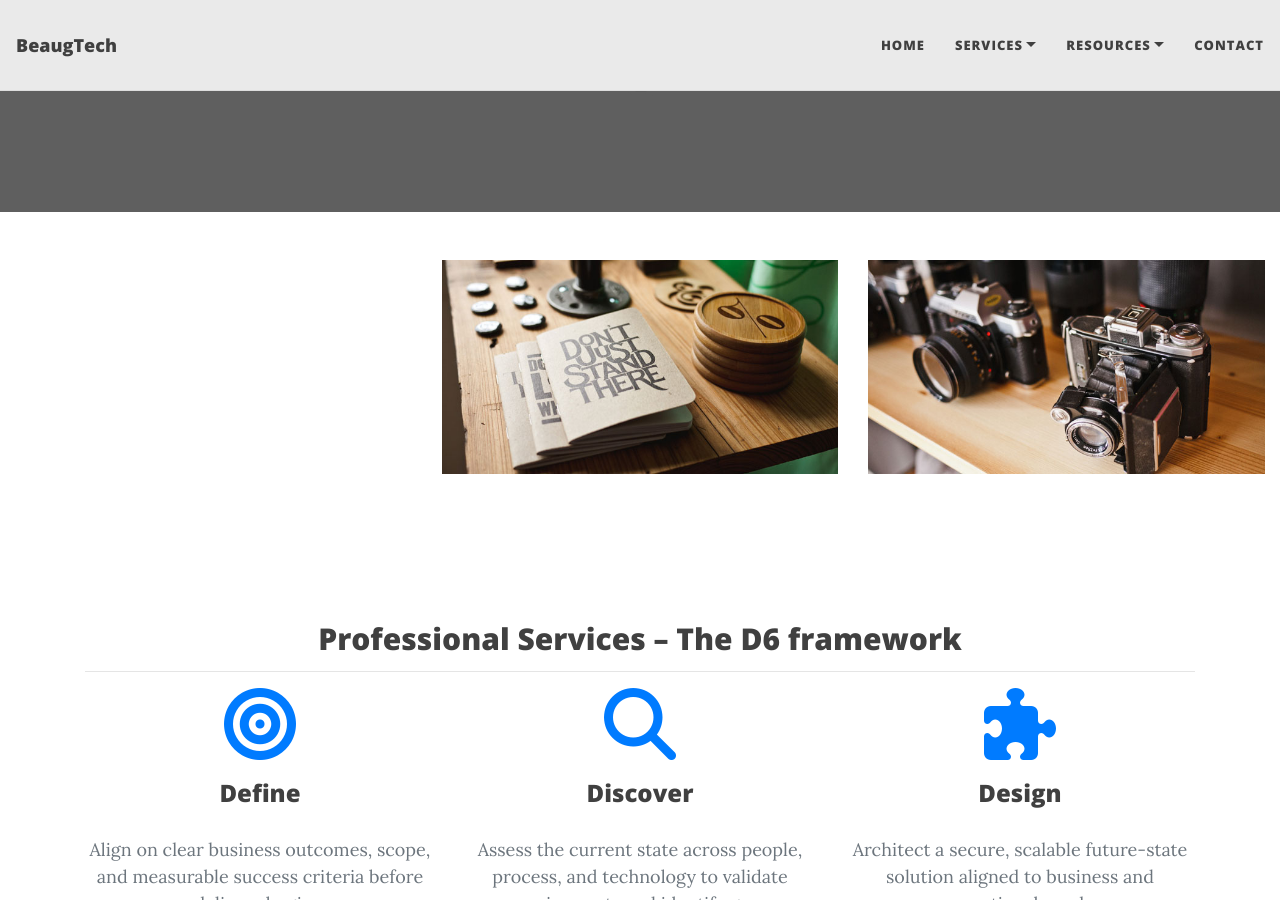
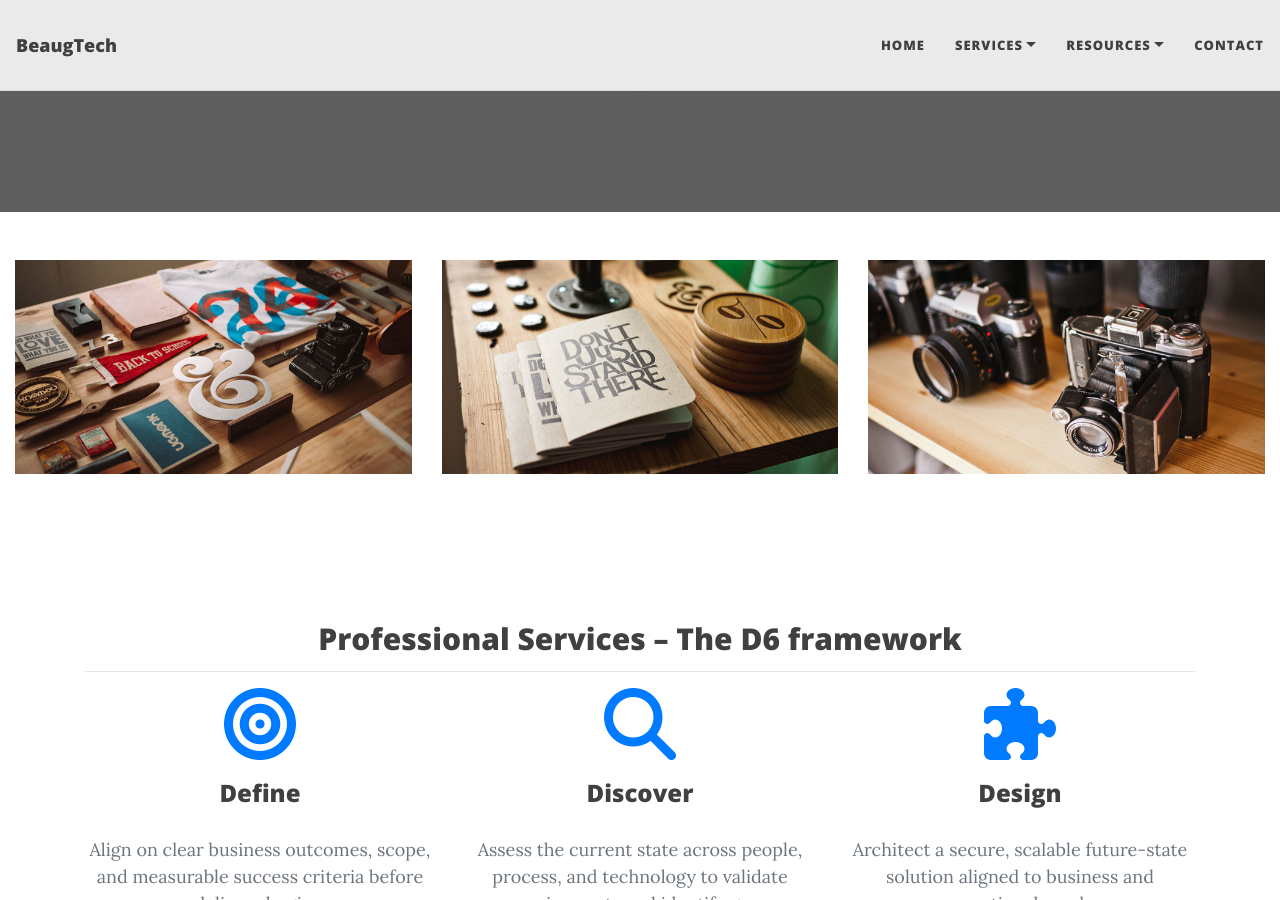
Before and after one commit to Matt95B/website, a Jekyll site: the page built from index.html, in a window 1280 px wide and 900 px high, scrolled down 488 px. Built offline with Jekyll 4.4.1, drawn with Linux system fonts in a browser that asks for light colours; the list of posts is cut into pages by our own code.

Commit message:
fix image #1
Signed-off-by: Mathieu Beaugrand <189304497+Matt95B@users.noreply.github.com>

```diff
--- a/index.html
+++ b/index.html
@@ -25,7 +25,7 @@ layout: default
 
       <div class="col-lg-4 col-sm-6">
         <a href="#" class="portfolio-box">
-            <img src="/asset/img/portfolio/1.jpg" class="img-responsive" alt="">
+            <img src="{{ '/assets/img/portfolio/1.jpg' | relative_url }}" class="img-fluid w-100" alt="">
             <div class="portfolio-box-caption">
                 <div class="portfolio-box-caption-content">
                     <div class="project-category text-faded">Category</div>
```
